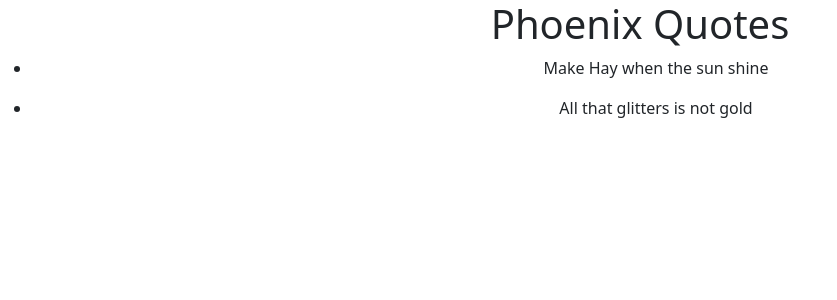
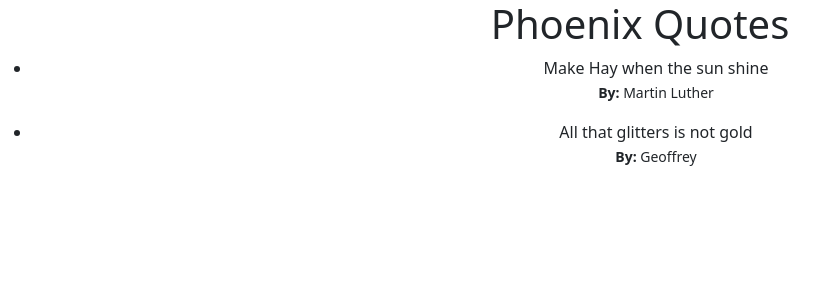
Before and after one commit to Kevson102/Phoenix-Quotes, an Angular app: page / in a window 1280 px wide. Shown: the top 300 px of the page, without its empty margins (0-837 px from the left). Built offline with nearby package versions, Linux system fonts and the light colour scheme.

Commit message:
USES INPUT PROPERTY BINDING TO LINK QUOTE-DETAIL COMPONENT TO QUOTE COMPONENT

```diff
--- a/src/app/quote-detail/quote-detail.component.html
+++ b/src/app/quote-detail/quote-detail.component.html
@@ -1 +1,3 @@
-<p>quote-detail works!</p>
+<p>
+  <small><strong>By: </strong>{{quote.quoteAuthor}}</small>
+</p>
--- a/src/app/quote-detail/quote-detail.component.ts
+++ b/src/app/quote-detail/quote-detail.component.ts
@@ -1,4 +1,5 @@
-import { Component, OnInit } from '@angular/core';
+import { Component, Input, OnInit } from '@angular/core';
+import { Quote } from '../quote';
 
 @Component({
   selector: 'app-quote-detail',
@@ -7,6 +8,7 @@ import { Component, OnInit } from '@angular/core';
 })
 export class QuoteDetailComponent implements OnInit {
 
+  @Input() quote:Quote;
   constructor() { }
 
   ngOnInit(): void {
--- a/src/app/quote.ts
+++ b/src/app/quote.ts
@@ -1,6 +1,6 @@
 export class Quote {
   quoteId: number;
   quoteStatement: string;
-  // quoteAuthor: string;
-  // quotePublisher: string
+  quoteAuthor: string;
+  quotePublisher: string
 }
--- a/src/app/quote/quote.component.html
+++ b/src/app/quote/quote.component.html
@@ -1,6 +1,9 @@
 <div class="text-center">
   <h1>Phoenix Quotes</h1>
   <ul *ngFor = 'let quote of quotes'>
-    <li>{{quote.quoteStatement}}</li>
+    <li>
+      {{quote.quoteStatement}}
+      <app-quote-detail [quote] = 'quote'></app-quote-detail>
+    </li>
   </ul>
 </div>
--- a/src/app/quote/quote.component.ts
+++ b/src/app/quote/quote.component.ts
@@ -9,8 +9,8 @@ import { Quote } from '../quote';
 export class QuoteComponent implements OnInit {
 
   quotes:Quote[] =[
-    {quoteId: 1, quoteStatement: 'Make Hay when the sun shine'},
-    {quoteId: 2, quoteStatement: 'All that glitters is not gold'}
+    {quoteId: 1, quoteStatement: 'Make Hay when the sun shine', quoteAuthor: 'Martin Luther', quotePublisher: 'Kevson'},
+    {quoteId: 2, quoteStatement: 'All that glitters is not gold', quoteAuthor: 'Geoffrey', quotePublisher: 'Kelvin'}
   ]
 
   constructor() { }
```
